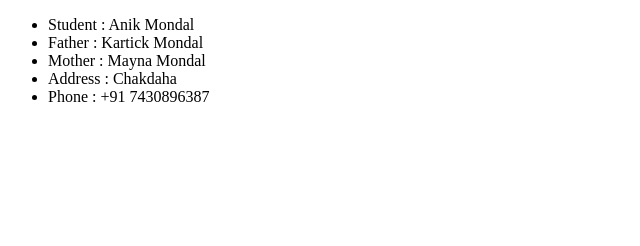
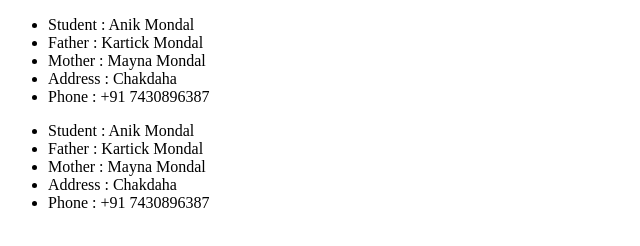
Before and after one commit to anikmondal16/test, a plain HTML site: page index.html in a window 1280 px wide. Shown: the whole page, without its empty margins (0-640 px from the left). Drawn offline with Linux system fonts and the light colour scheme.

Commit message:
Version 2

```diff
--- a/index.html
+++ b/index.html
@@ -13,5 +13,12 @@
         <li>Address : Chakdaha</li>
         <li>Phone : +91 7430896387</li>
     </ul>
+    <ul>
+        <li>Student : Anik Mondal</li>
+        <li>Father : Kartick Mondal</li>
+        <li>Mother : Mayna Mondal</li>
+        <li>Address : Chakdaha</li>
+        <li>Phone : +91 7430896387</li>
+    </ul>
 </body>
 </html>
```
